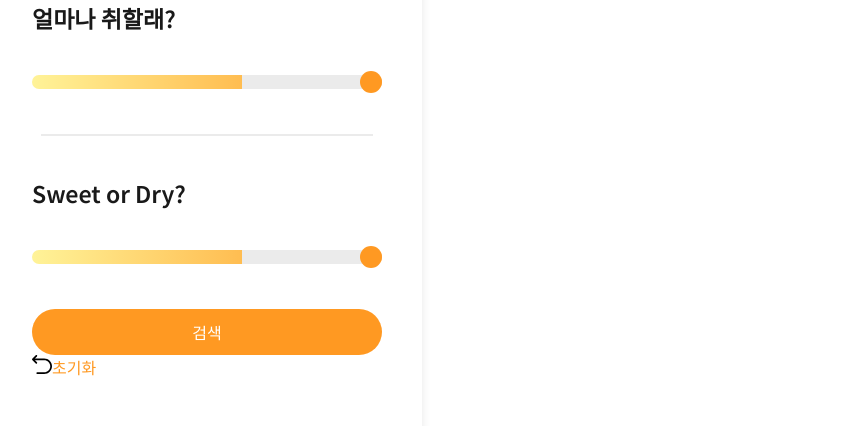
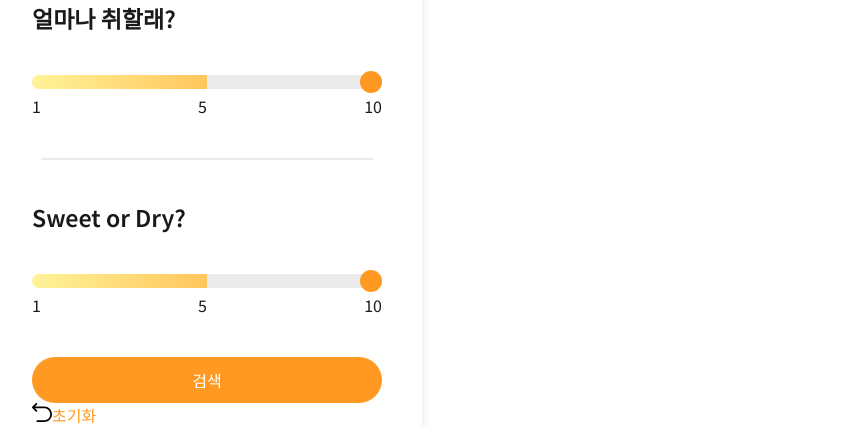
Before and after one commit to jakebaebaek/mojito_next_develope, a Next.js app: page / in a window 1280 px wide. Shown: the part 1065-1491 px from the top of the page, without its empty margins (8-861 px from the left). Built offline with nearby package versions, Linux system fonts and the light colour scheme; no server answers; the database is empty.

Commit message:
✨ [new features] 슬라이더 레벨 추가

```diff
--- a/src/components/main/slider/RangeSlider.module.scss
+++ b/src/components/main/slider/RangeSlider.module.scss
@@ -46,3 +46,9 @@
     z-index: 1;
   }
 }
+
+.levels {
+  width: 100%;
+  display: flex;
+  justify-content: space-between;
+}
--- a/src/components/main/slider/RangeSlider.tsx
+++ b/src/components/main/slider/RangeSlider.tsx
@@ -4,10 +4,30 @@ import { useState } from "react";
 import style from "./RangeSlider.module.scss";
 
 export default function RangeSlider() {
-  const [value, setValue] = useState(6);
+  const [value, setValue] = useState(5);
+
+  const onClickInput = (e) => {
+    console.log("클릭");
+    console.log(e);
+  };
+
+  const onClicklevel = (prop: Number) => {
+    switch (prop) {
+      case 1:
+        setValue(1);
+        break;
+      case 5:
+        setValue(5);
+        break;
+      case 10:
+        setValue(10);
+        break;
+    }
+  };
 
   return (
-    <div className={`${style.slider}`}>
+    <>
+      <div className={`${style.slider}`} onClick={onClickInput}>
         <div
           className={`${style.rail}`}
           style={{ width: `${100 - (value / 10) * 100}%` }}
@@ -16,9 +36,19 @@ export default function RangeSlider() {
           type="range"
           min="0"
           max="10"
-        step="2"
+          step="1"
           onChange={(e) => setValue(Number(e.target.value))}
+
+          // style={{ "--thumb-left": `${value * 10}%` } as React.CSSProperties}
         ></input>
       </div>
+      <div className={`${style.levels}`}>
+        <span onClick={() => onClicklevel(1)} className={`${style.level_one}`}>
+          1
+        </span>
+        <span onClick={() => onClicklevel(5)}>5</span>
+        <span onClick={() => onClicklevel(10)}>10</span>
+      </div>
+    </>
   );
 }
```
Lines whose indentation alone changed are shown as unchanged.
